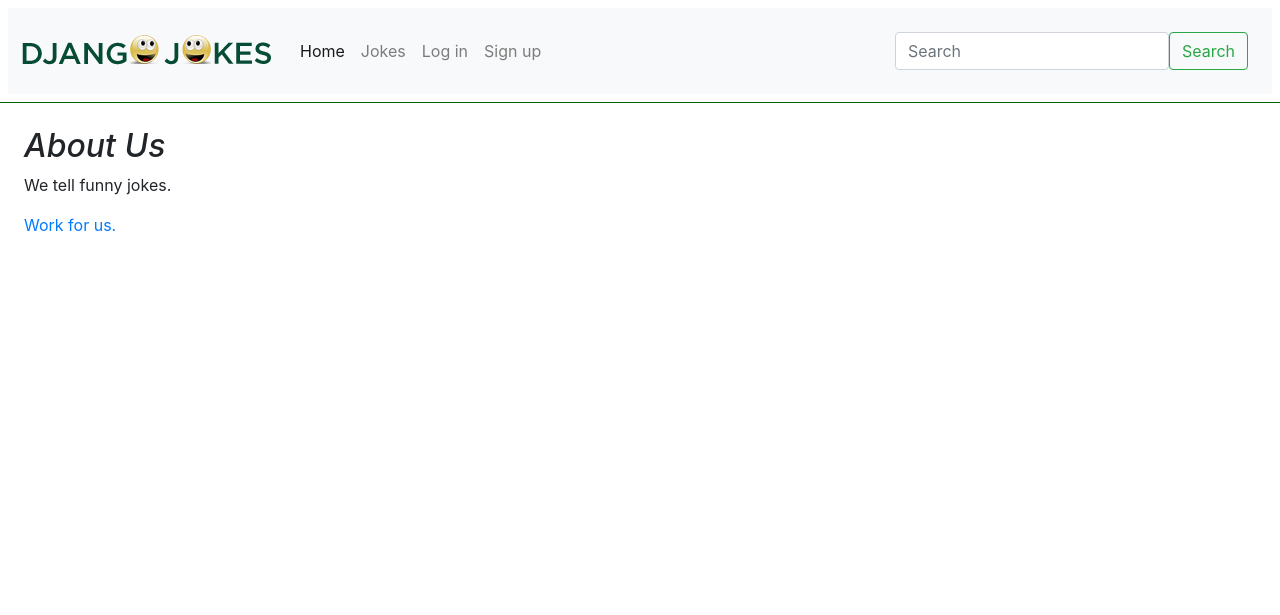
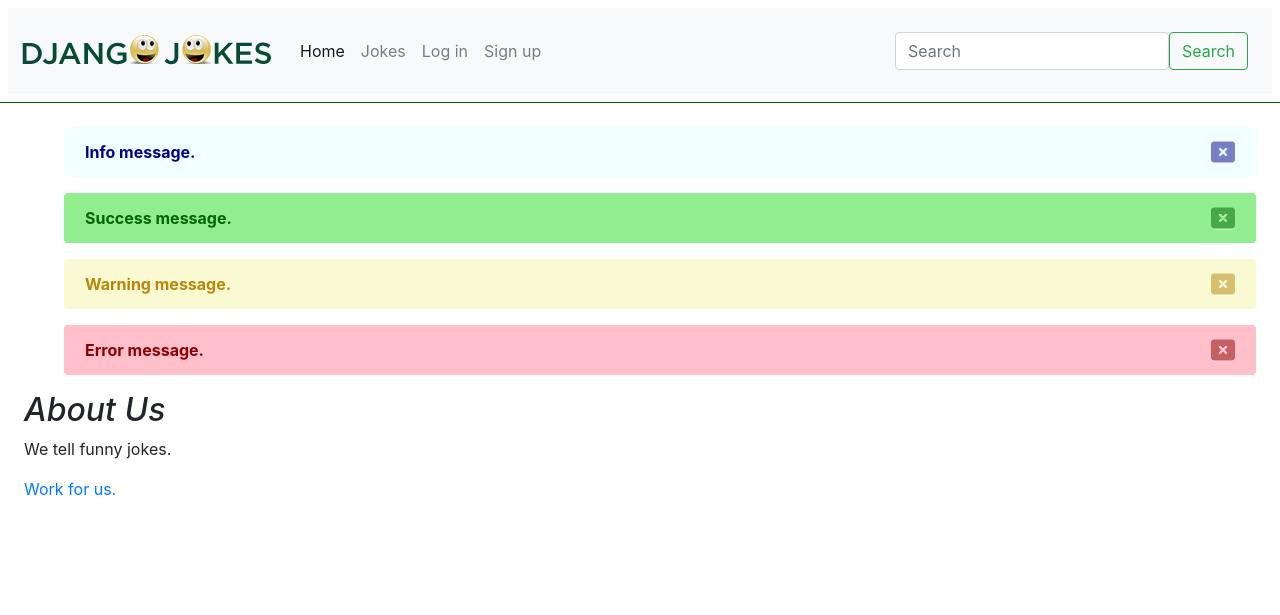
Before and after one commit to temesgen-zenebe/djangojokes.com, a Django app: page /about-us/ in a window 1280 px wide. Shown: the top 615 px of the page. Run offline with Django 4.2, Linux system fonts and the light colour scheme; some libraries are stand-ins or nearby versions.

Commit message:
Adding Messages and CSS Rules for the Message Classes

```diff
--- a/pages/views.py
+++ b/pages/views.py
@@ -1,4 +1,5 @@
 from django.views.generic import TemplateView
+from django.contrib import messages
 
 class HomePageView(TemplateView):
     template_name = 'pages/home.html'
@@ -6,3 +7,11 @@ class HomePageView(TemplateView):
 
 class AboutUsView(TemplateView):
     template_name = 'pages/about_us.html'
+
+    def get(self, request, *args, **kwargs):
+        messages.debug(request, 'Debug message.')
+        messages.info(request, 'Info message.')
+        messages.success(request, 'Success message.')
+        messages.warning(request, 'Warning message.')
+        messages.error(request, 'Error message.')
+        return super().get(request, args, kwargs)
--- a/static/css/main.css
+++ b/static/css/main.css
@@ -1,7 +1,3 @@
-body {
-  padding-bottom: 50px;
-}
-
 footer {
   border-top: 1px solid darkgreen;
 }
@@ -13,6 +9,11 @@ header {
 h2 {
   font-style: italic;
 }
+
+body {
+  padding-bottom: 50px;
+}
+
 /* FORM STYLES */
 label {
   font-variant: small-caps;
@@ -23,3 +24,33 @@ label {
   font-weight: normal;
   margin: 0 1rem;
 }
+
+/* MESSAGE STYLES */
+.message {
+  background-color: palegoldenrod;
+  color: black;
+}
+
+.messagedebug {
+  background-color: slategray;
+  color: white;
+}
+.messageinfo {
+  background-color: azure;
+  color: darkblue;
+}
+
+.messagesuccess {
+  background-color: lightgreen;
+  color: darkgreen;
+}
+
+.messagewarning {
+  background-color: lightgoldenrodyellow;
+  color: darkgoldenrod;
+}
+
+.messageerror {
+  background-color: pink;
+  color: darkred;
+}
--- a/templates/_base.html
+++ b/templates/_base.html
@@ -70,6 +70,19 @@
   </nav>
 </header>
 <main class="m-4 pb-5">
+  {% if messages %}
+    <ul>
+      {% for message in messages %}
+      <div class="alert message{{ message.tags }} alert-dismissible" role="alert">
+          <strong>{{message}}</strong>
+          <button type="button" class="close" data-dismiss="alert"
+            aria-label="Close">
+            <i class="fas fa-window-close"></i>
+          </button>
+        </div>
+      {% endfor %}
+    </ul>
+  {% endif %}
   {% block main %}<h2>Welcome!</h2>{% endblock %}
 </main>
 <footer class="fixed-bottom bg-light row">
```
